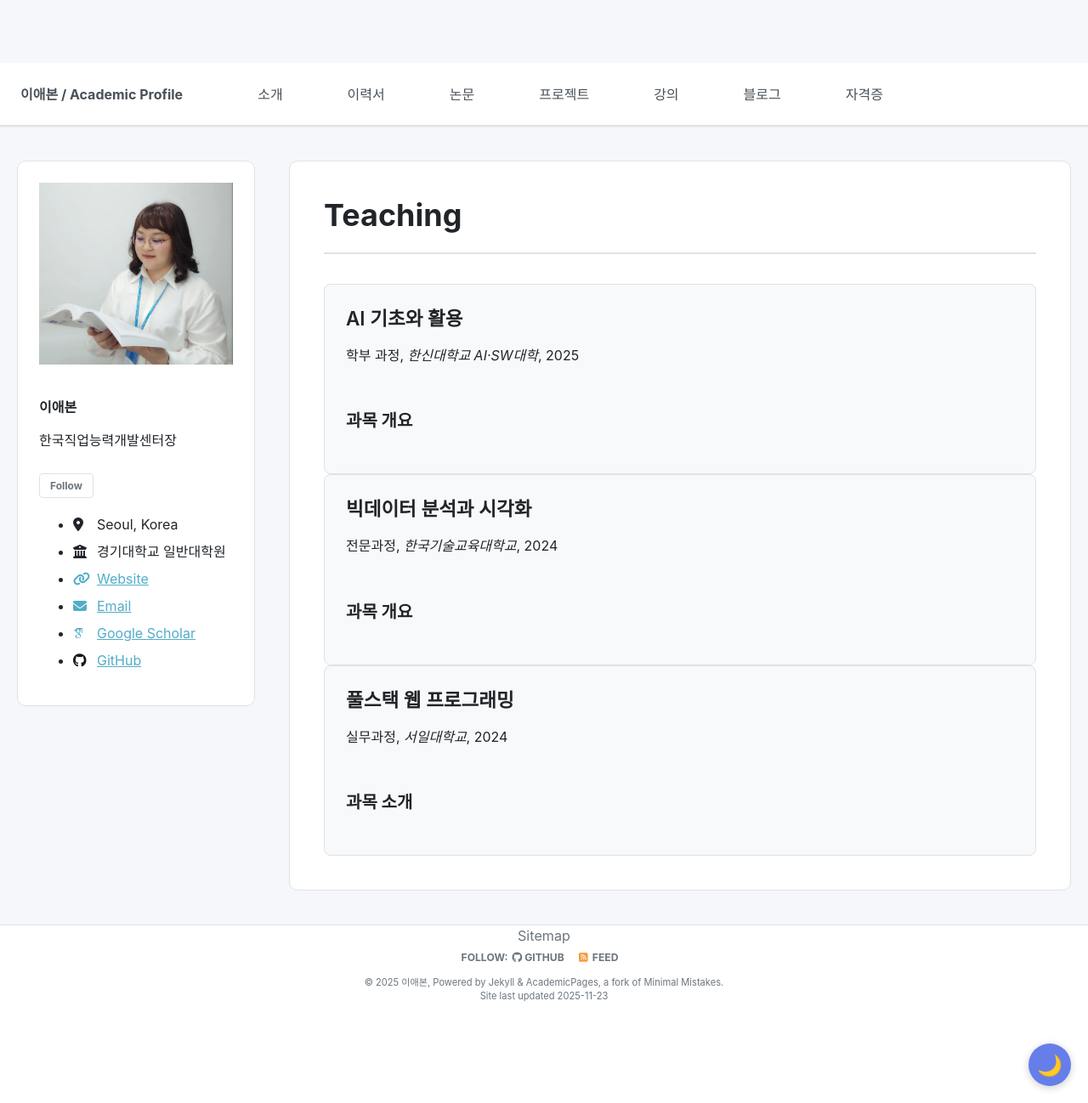
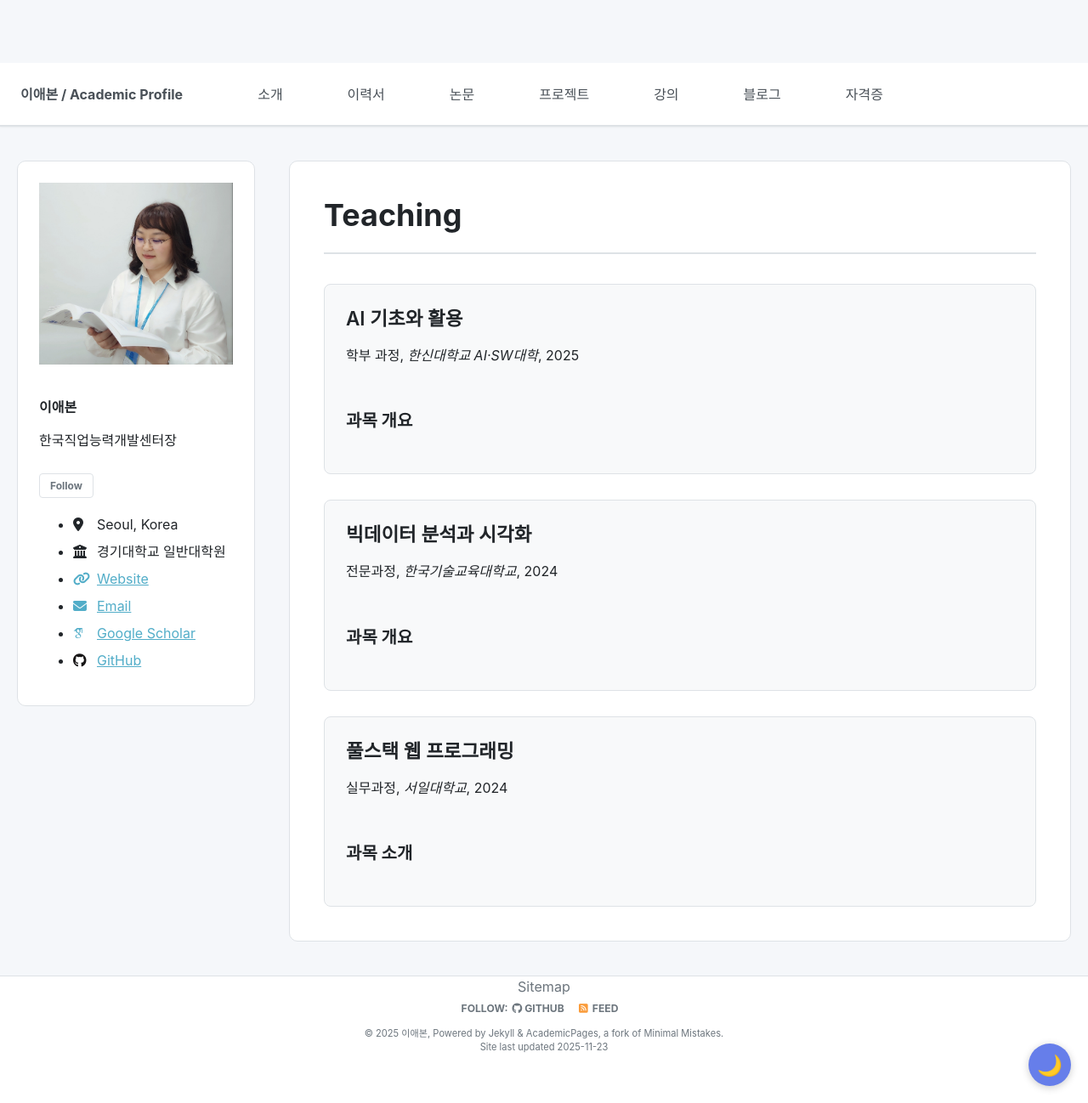
Before and after one commit to aebonlee/aebonlee.github.io, a Jekyll site: the page built from _pages/teaching.html, in a window 1280 px wide and 1298 px high. Shown: the whole window at 85% size. Built offline with Jekyll 4.4.1, drawn with Linux system fonts in a browser that asks for light colours; some web fonts are replaced; a script that is not in the unit is left out.

Commit message:
fix: teaching 페이지 아이템 간격 수정
- margin-bottom: 25px를 margin-top: 30px로 변경
- 아이템 간격을 상단 마진 방식으로 조정하여 더 나은 시각적 분리
- 5px 추가 증가로 가독성 향상

```diff
--- a/_sass/layout/_clean-archive.scss
+++ b/_sass/layout/_clean-archive.scss
@@ -101,7 +101,7 @@
   // Individual archive item (except year-archive)
   &:not(#year-archive) .archive__item {
     padding: 25px; // Increased padding
-    margin-bottom: 25px; // Increased margin
+    margin-top: 30px; // Changed from margin-bottom to margin-top with increased spacing
     background: var(--link-bg, #f8f9fa);
     border: 1px solid var(--border-color, #dee2e6);
     border-radius: 8px;
```
